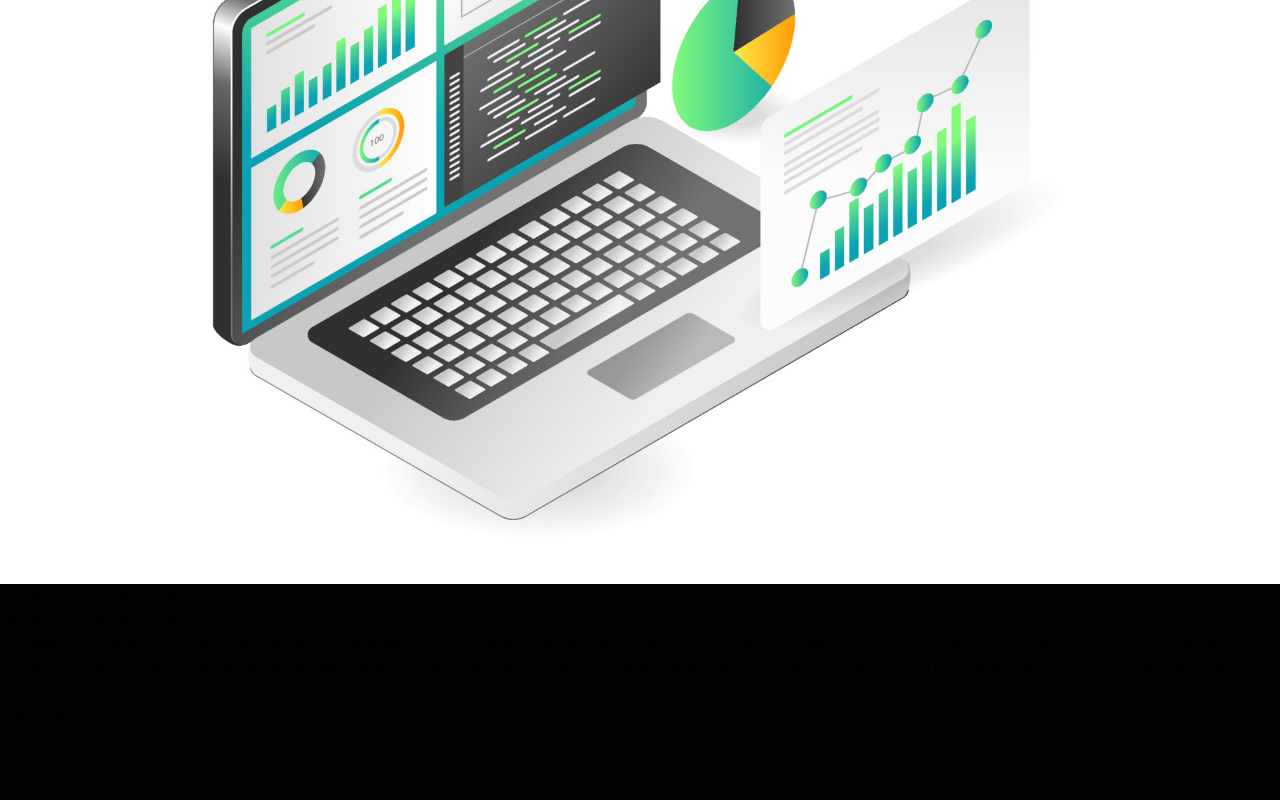
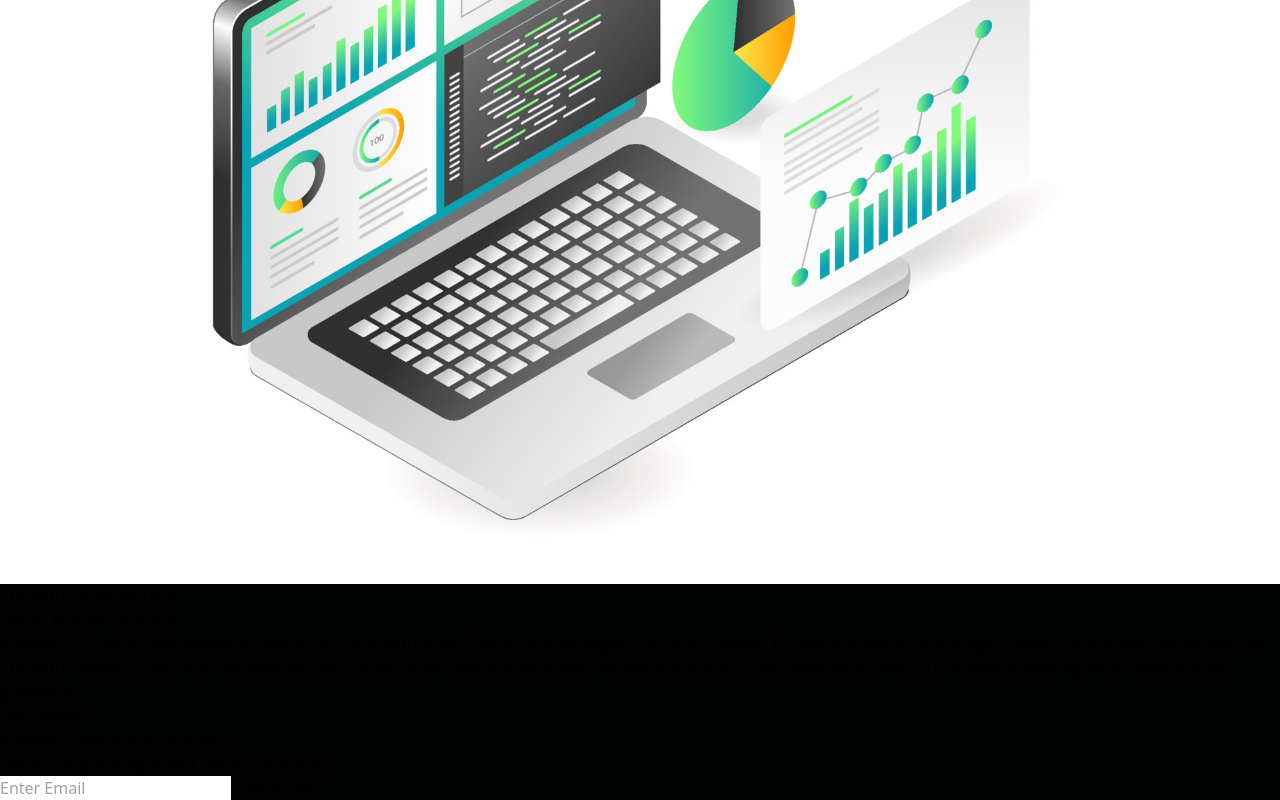
Before and after one commit to RWalling21/React-Starter, a React (Vite) app: page / in a window 1280 px wide. Shown: the part 935-1735 px from the top of the page. Before the commit the page ends 1663 px from the top, so only its background shows below. Built offline with nearby package versions, Linux system fonts and the light colour scheme.

Commit message:
Created simple reactive footer

```diff
--- a/src/App.jsx
+++ b/src/App.jsx
@@ -1,6 +1,7 @@
 import Navbar from './components/navbar'
 import Hero from './components/hero'
 import Page2 from './components/Page2'
+import Footer from './components/footer'
 import './App.css'
 
 
@@ -8,10 +9,9 @@ function App() {
   return (
     <div>
       <Navbar />
-
       <Hero />
-
       <Page2 />
+      <Footer />
     </div>
   )
 }
--- /dev/null
+++ b/src/components/footer.tsx
@@ -0,0 +1,22 @@
+import React from 'react'
+
+const Footer = () => {
+  return (
+    <div className='text-white w-full py-8 px-4'>
+        <div className='wax-w-[1240px] mx-auto grid lg:grid-cols-3'>
+            <div className='lg:col-span-2 my-4'>
+                <h1 className='md:text-4xl sm:text-3xl text-2xl font-bold py-2'>Phasellus vestibulum in massa</h1>
+                <p> Donec congue magna sed rhoncus euismod. </p>
+            </div>
+            <div className='my-4'>
+                <div className='flex flex-col sm:flex-row items-center justify-between w-full'>
+                    <input className='p-3 flex w-full rounded-md text-black' type="email" placeholder='Enter Email' />
+                    <button className='bg-[#00df9a] w-[200px] rounded-md font-medium my-6 mx-auto py-2 text-black sm:ml-4'>Contact Me</button>
+                </div>
+            </div>
+        </div>
+    </div>
+  )
+}
+
+export default Footer;
```
